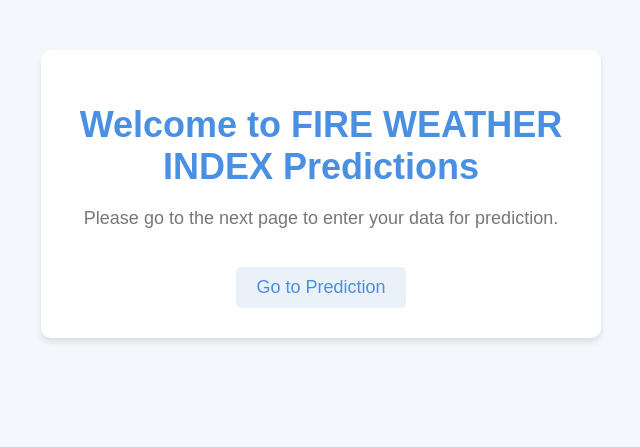
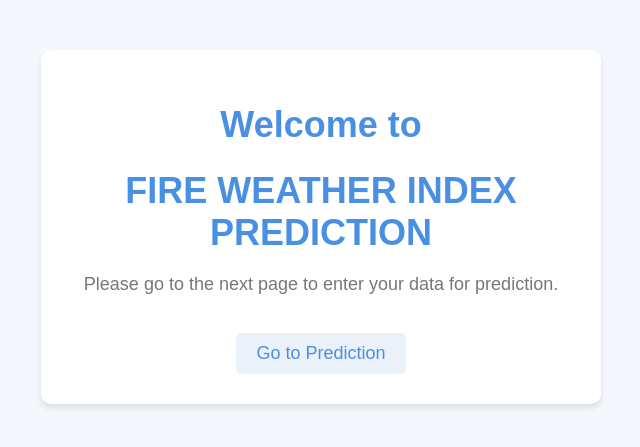
Before and after one commit to sushrutha777/Algerian_forest_fires_dataset, a Flask app: page / in a window 1280 px wide. Shown: the top 447 px of the page, without its empty margins (319-959 px from the left). Run offline with Flask 3, Linux system fonts and the light colour scheme.

Commit message:
changed name

```diff
--- a/application.py
+++ b/application.py
@@ -58,7 +58,7 @@ def predict_datapoint():
         new_data_scaled = standard_scaler.transform([[Temperature, RH, Ws, Rain, FFMC, DMC, ISI, Classes, Region]])
         result = linreg_model.predict(new_data_scaled)
 
-        return render_template('home.html', result=f"THE Fire Weather Index  is {result[0]:.2f}")
+        return render_template('home.html', result=f"The Fire Weather Index is {result[0]:.2f}")
 
     except Exception as e:
         return render_template('home.html', result=f"Error: {str(e)}")
--- a/templates/index.html
+++ b/templates/index.html
@@ -58,7 +58,8 @@
 </head>
 <body>
     <div class="login">
-        <h1>Welcome to FIRE WEATHER INDEX Predictions</h1>
+        <h1>Welcome to</h1>
+        <h1>FIRE WEATHER INDEX PREDICTION</h1>
         <p>Please go to the next page to enter your data for prediction.</p>
         <a href="/home">Go to Prediction</a>
     </div>
```
